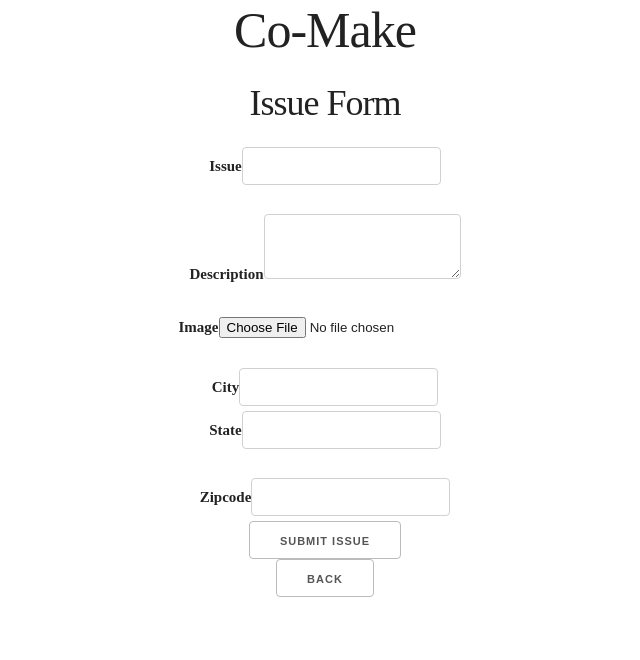
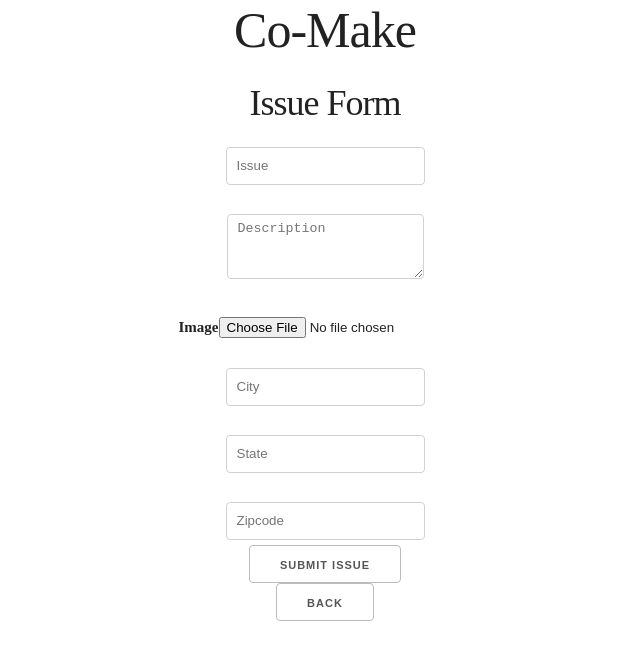
Before and after one commit to BW-Co-Make-tt26/front-end, a React (Create React App) app: page /edit-form/1 in a window 1280 px wide. Shown: the top 660 px of the page, without its empty margins (315-955 px from the left). Built offline with nearby package versions, Linux system fonts and the light colour scheme; no server answers; sample sign-in values are in the browser's storage.

Commit message:
cleaned up form style

```diff
--- a/src/components/EditForm.js
+++ b/src/components/EditForm.js
@@ -127,22 +127,23 @@ const submit = (e) => {
         <form className="formContainer" onSubmit={submit}>
           <div className="inputContainer">
             <label>
-              Issue
+
               <input
                 name="issue"
                 type="text"
                 value={formValues.issue}
                 onChange={update}
-
+                placeholder='Issue'
               />
             </label>
             <br />
             <label>
-              Description
+
               <textarea
                 name="description"
                 value={formValues.description}
                 onChange={update}
+                placeholder='Description'
               />
             </label>
             <br />
@@ -158,33 +159,37 @@ const submit = (e) => {
             </label>
             <br />
             <label>
-              City
+
               <input
                 name="city"
                 type="text"
                 value={formValues.city}
                 onChange={update}
+                placeholder='City'
               />
             </label>
+            <br />
             <label>
-              State
+
               <input
                 name="state"
                 type="text"
                 maxLength={2}
                 value={formValues.state}
                 onChange={update}
+                placeholder='State'
               />
             </label>
             <br />
             <label>
-              Zipcode
+
               <input
                 name="zipcode"
                 type="text"
                 maxLength={5}
                 value={formValues.zipcode}
                 onChange={update}
+                placeholder='Zipcode'
               />
             </label>
           </div>
--- a/src/components/NewIssueForm.js
+++ b/src/components/NewIssueForm.js
@@ -127,21 +127,23 @@ const uploadImage = async e => {
         <form className="formContainer" onSubmit={addIssue}>
           <div className="inputContainer">
             <label>
-              Issue
+
               <input
                 name="issue"
                 type="text"
                 value={formValues.issue}
                 onChange={update}
+                placeholder='Issue'
               />
             </label>
             <br />
             <label>
-              Description
+
               <textarea
                 name="description"
                 value={formValues.description}
                 onChange={update}
+                placeholder='Description'
               />
             </label>
             <br />
@@ -157,33 +159,37 @@ const uploadImage = async e => {
 
             <br />
             <label>
-              City
+
               <input
                 name="city"
                 type="text"
                 value={formValues.city}
                 onChange={update}
+                placeholder='City'
               />
             </label>
+            <br />
             <label>
-              State
+
               <input
                 name="state"
                 type="text"
                 maxLength={2}
                 value={formValues.state}
                 onChange={update}
+                placeholder='State'
               />
             </label>
             <br />
             <label>
-              Zipcode
+
               <input
                 name="zipcode"
                 type="text"
                 maxLength={5}
                 value={formValues.zipcode}
                 onChange={update}
+                placeholder='Zipcode'
               />
             </label>
           </div>
```
Also changed, not shown: 1 other file (tests, documents, lock files or other folders).
